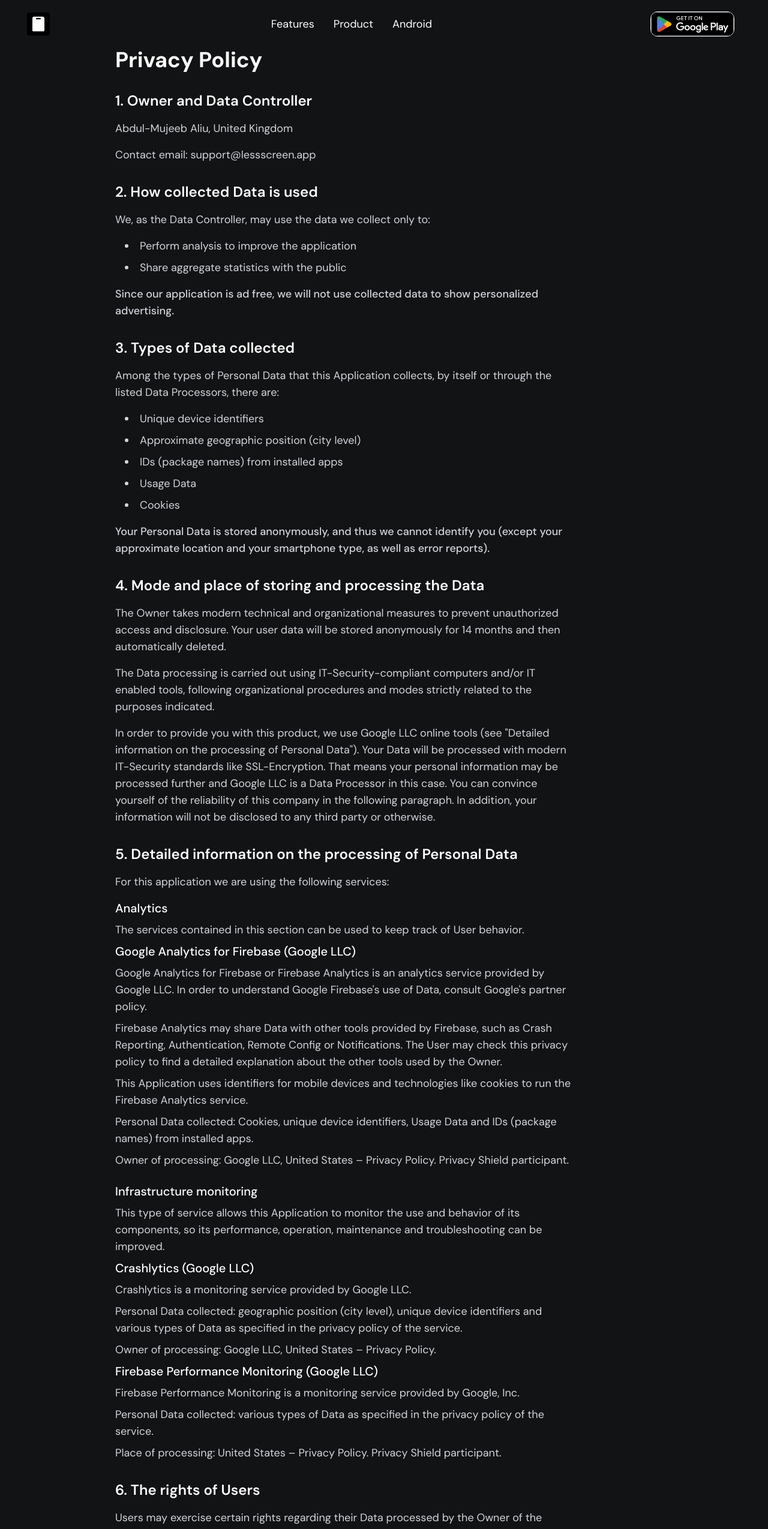
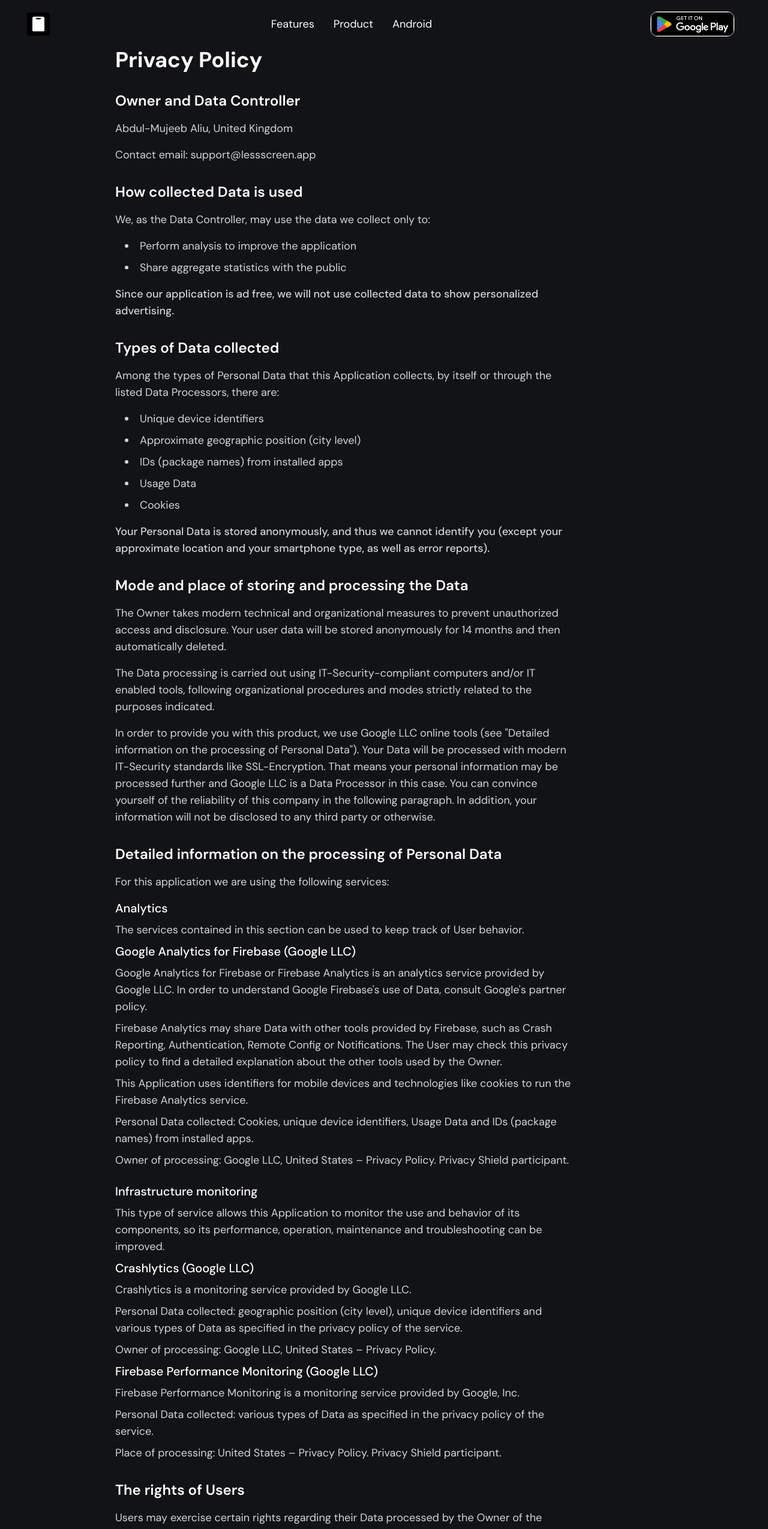
Before and after one commit to rx-rz/less-screen, a React (Vite) app: page /privacy-policy in a window 1280 px wide. Shown: the top 2549 px of the page at 60% size. Built offline with nearby package versions, Linux system fonts and the light colour scheme.

Commit message:
Remove section numbering from privacy policy headings for cleaner presentation

```diff
--- a/src/privacy-policy.tsx
+++ b/src/privacy-policy.tsx
@@ -8,7 +8,7 @@
 
         <section className="mb-6 sm:mb-8">
           <h2 className="text-xl sm:text-2xl font-semibold mb-2 sm:mb-4">
-            1. Owner and Data Controller
+            Owner and Data Controller
           </h2>
           <p className="text-sm sm:text-base md:text-lg text-gray-300 mb-4">
             Abdul-Mujeeb Aliu, United Kingdom
@@ -21,7 +21,7 @@
 
         <section className="mb-6 sm:mb-8">
           <h2 className="text-xl sm:text-2xl font-semibold mb-2 sm:mb-4">
-            2. How collected Data is used
+            How collected Data is used
           </h2>
           <p className="text-sm sm:text-base md:text-lg text-gray-300 mb-4">
             We, as the Data Controller, may use the data we collect only to:
@@ -38,7 +38,7 @@
 
         <section className="mb-6 sm:mb-8">
           <h2 className="text-xl sm:text-2xl font-semibold mb-2 sm:mb-4">
-            3. Types of Data collected
+            Types of Data collected
           </h2>
           <p className="text-sm sm:text-base md:text-lg text-gray-300 mb-4">
             Among the types of Personal Data that this Application collects, by
@@ -60,7 +60,7 @@
 
         <section className="mb-6 sm:mb-8">
           <h2 className="text-xl sm:text-2xl font-semibold mb-2 sm:mb-4">
-            4. Mode and place of storing and processing the Data
+            Mode and place of storing and processing the Data
           </h2>
           <p className="text-sm sm:text-base md:text-lg text-gray-300 mb-4">
             The Owner takes modern technical and organizational measures to
@@ -86,7 +86,7 @@
 
         <section className="mb-6 sm:mb-8">
           <h2 className="text-xl sm:text-2xl font-semibold mb-2 sm:mb-4">
-            5. Detailed information on the processing of Personal Data
+            Detailed information on the processing of Personal Data
           </h2>
           <p className="text-sm sm:text-base md:text-lg text-gray-300 mb-4">
             For this application we are using the following services:
@@ -192,7 +192,7 @@
 
         <section className="mb-6 sm:mb-8">
           <h2 className="text-xl sm:text-2xl font-semibold mb-2 sm:mb-4">
-            6. The rights of Users
+            The rights of Users
           </h2>
           <p className="text-sm sm:text-base md:text-lg text-gray-300 mb-4">
             Users may exercise certain rights regarding their Data processed by
@@ -247,7 +247,7 @@
 
         <section className="mb-6 sm:mb-8">
           <h2 className="text-xl sm:text-2xl font-semibold mb-2 sm:mb-4">
-            7. Additional information about Data collection and processing
+            Additional information about Data collection and processing
           </h2>
 
           <div className="mb-6">
```
